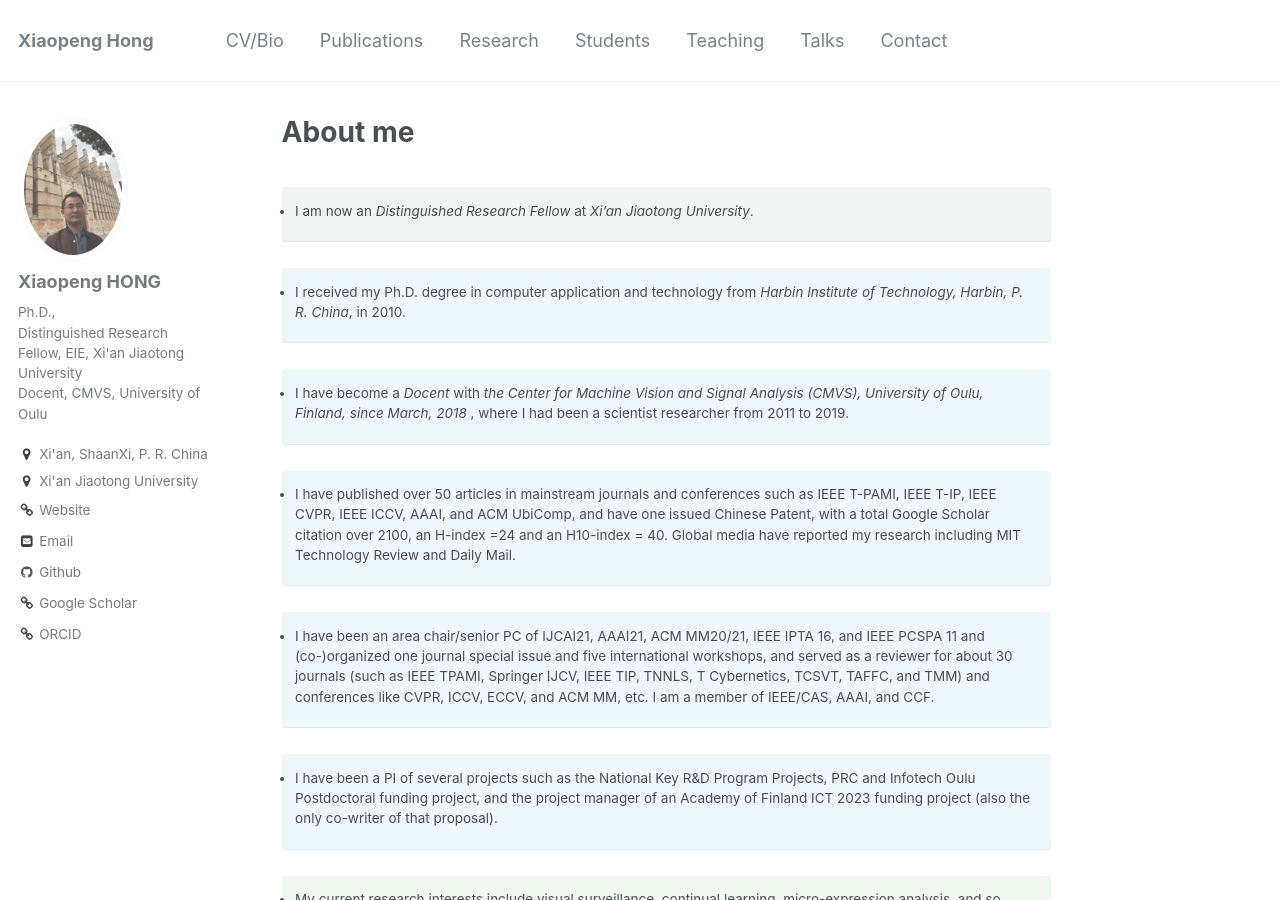
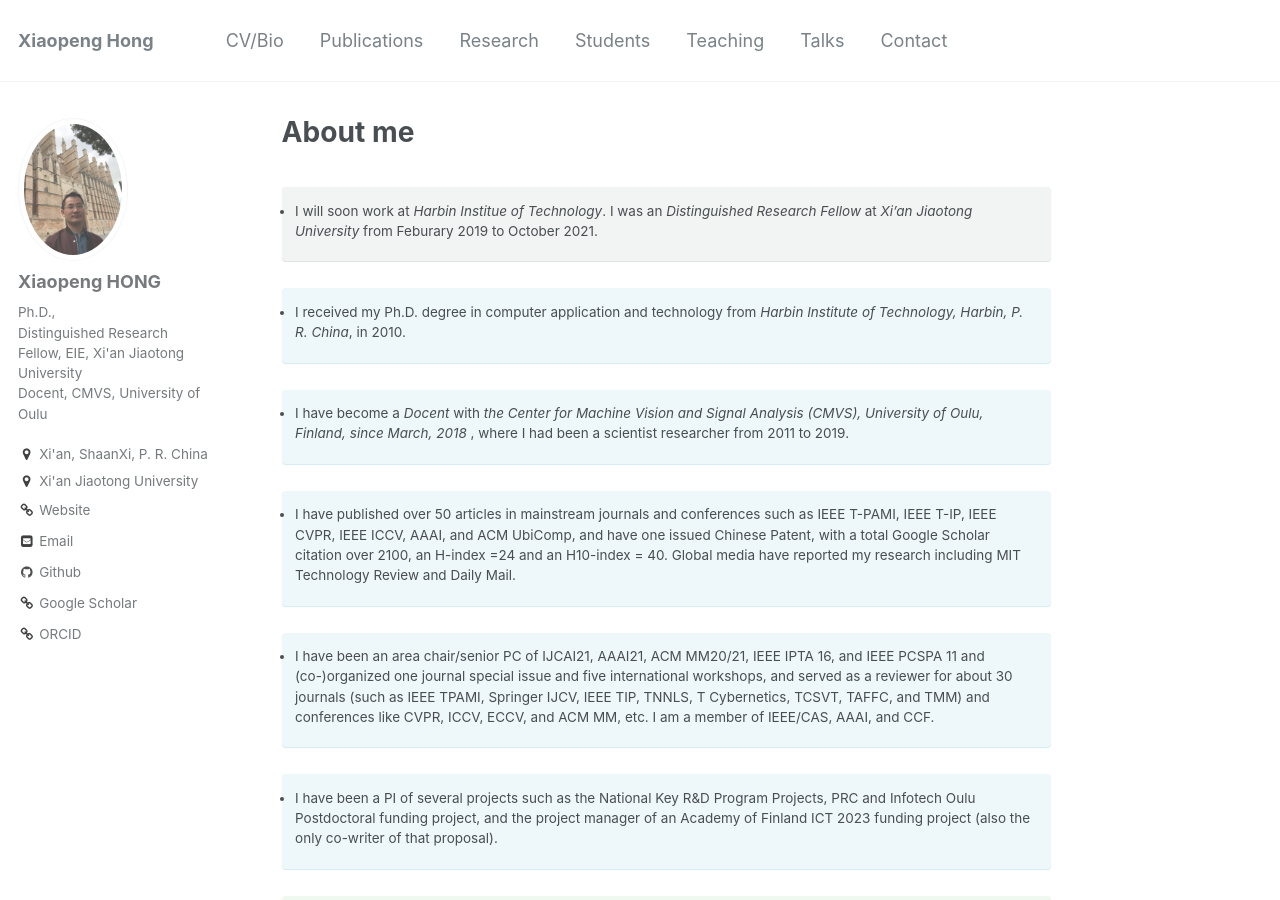
Before and after one commit to xiaopenghong/xiaopenghong.github.io, a Jekyll site: the page built from _pages/about.md, in a window 1280 px wide and 900 px high. Built offline with Jekyll 4.4.1, drawn with Linux system fonts in a browser that asks for light colours.

Commit message:
Update about.md

```diff
--- a/_pages/about.md
+++ b/_pages/about.md
@@ -8,7 +8,7 @@ redirect_from:
   - /about.html
 ---
 
-* I am now an <i> Distinguished Research Fellow </i> at <i>Xi’an Jiaotong University</i>.
+* I will soon work at <i>Harbin Institue of Technology</i>. I was an <i> Distinguished Research Fellow </i> at <i>Xi’an Jiaotong University</i> from Feburary 2019 to October 2021.
 {: .notice--primary}
 * I received my Ph.D. degree in computer application and technology from <i>Harbin Institute of Technology, Harbin, P. R. China</i>, in 2010.
 {: .notice--info}
```
